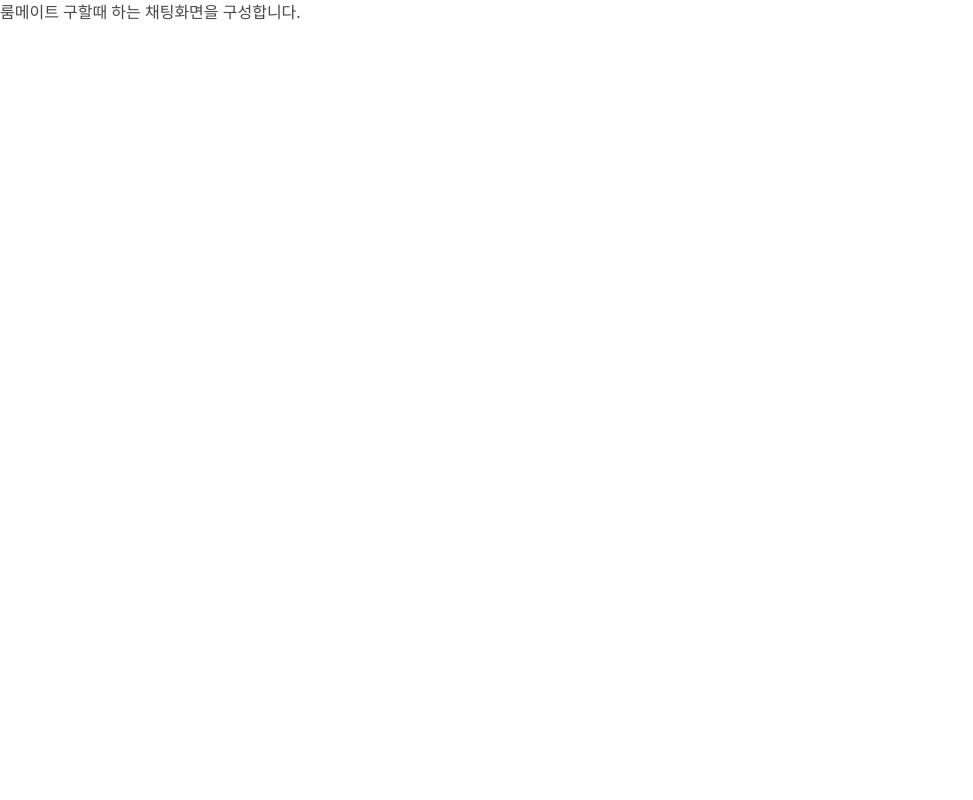
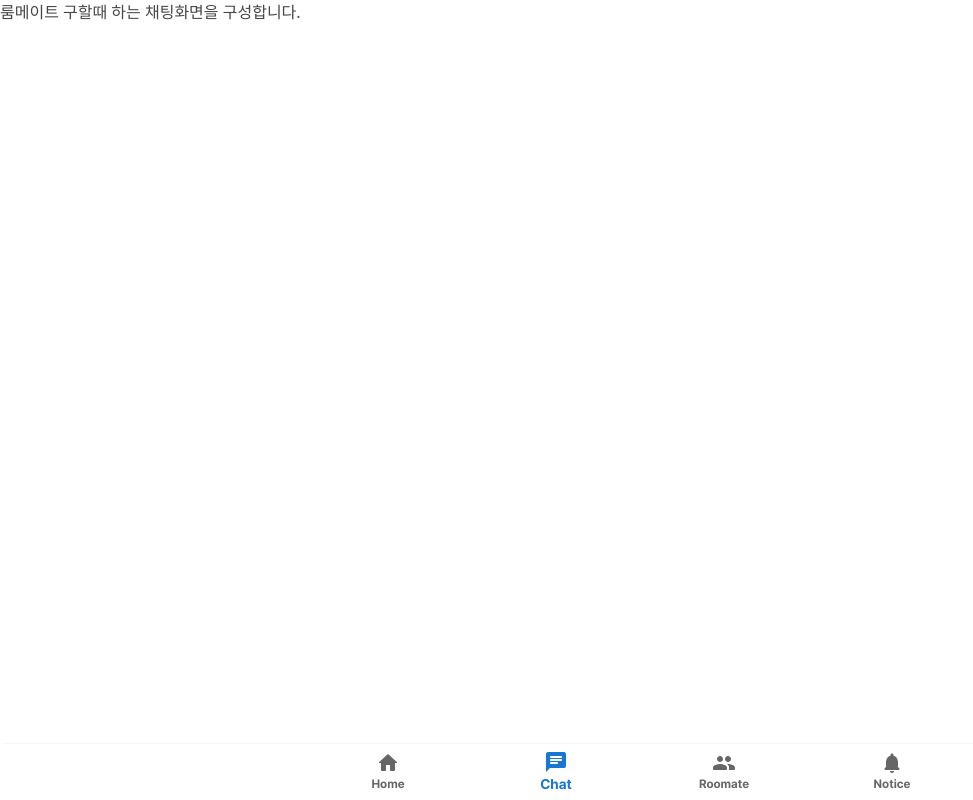
Before and after one commit to causyj/Roomate-FE, a React (Create React App) app: page /chat in a window 1280 px wide. Shown: the whole page, without its empty margins (0-973 px from the left). Built offline with nearby package versions, Linux system fonts and the light colour scheme.

Commit message:
Updated BottomNavBar.tsx : added page route

```diff
--- a/src/App.tsx
+++ b/src/App.tsx
@@ -15,7 +15,7 @@ import BottomNavbar from './components/BottomNavBar/BottomNavBar'
 const Router = createBrowserRouter([
   {
       path: '/',
-      element:<><BottomNavbar/><Home/></>
+      element:<Home/>
   },
   {
     path: '/login',
@@ -44,7 +44,7 @@ const Router = createBrowserRouter([
 },
   {
       path: '/chat',
-      element: <Chat/>,
+      element: <><BottomNavbar/><Chat/></>,
   },
   {
       path: '/roomateoption',
@@ -67,4 +67,4 @@ const Router = createBrowserRouter([
 
 ])
 
-export const ProjectRouter = () => <RouterProvider router={Router} />
+export const ProjectRouter = () => <><BottomNavbar/><RouterProvider router={Router} /></>
--- a/src/components/BottomNavBar/BottomNavBar.tsx
+++ b/src/components/BottomNavBar/BottomNavBar.tsx
@@ -5,13 +5,27 @@ import Home from "@mui/icons-material/HomeRounded";
 import Chat from '@mui/icons-material/ChatRounded';
 import People from '@mui/icons-material/PeopleRounded'
 import Notice from '@mui/icons-material/NotificationsRounded';
+import { useLocation } from "react-router-dom";
 import { Paper } from "@mui/material";
+import { Link } from "react-router-dom";
+import { useEffect } from "react";
+const BottomNavbar = (): React.ReactElement => {
+  const [value, setValue] = React.useState(0);
+  const pathname = window.location.pathname;
+  useEffect(() => {
+    if (pathname === '/') {
+      setValue(0);
+    } else if (pathname === '/chat') {
+      setValue(1);
+    } else if (pathname === '/roomatelist') {
+      setValue(2);
+    }else if (pathname === '/notice') {
+        setValue(3);
+      }
+  }, [pathname]);
+  return (
 
 
-const BottomNavbar = (): React.ReactElement => {
-  const [value, setValue] = React.useState(0);
-
-  return (
     <Paper style={{ position: 'fixed', bottom: 0, width: '100%'} } >
 
         <BottomNavigation
@@ -22,22 +36,22 @@ const BottomNavbar = (): React.ReactElement => {
         }}
         >
         <BottomNavigationAction
-            label="Home"
+            label={<div className="font-['700']">Home</div>}
+            icon={<Home />}
             href='/'
-            icon={<Home />}
         />
         <BottomNavigationAction
-            label="Chat"
+            label={<div className="font-['700']">Chat</div>}
             icon={<Chat />}
             href='/chat'
         />
         <BottomNavigationAction
-            label="Roomate"
+            label={<div className="font-['700']">Roomate</div>}
             href='/roomatelist'
             icon={<People />}
         />
         <BottomNavigationAction
-            label="Notice"
+            label={<div className="font-['700']">Notice</div>}
             href='/notice'
             icon={<Notice/>}
         />
@@ -47,3 +61,50 @@ const BottomNavbar = (): React.ReactElement => {
 };
 
 export default BottomNavbar;
+// import * as React from "react";
+// import BottomNavigation from "@mui/material/BottomNavigation";
+// import BottomNavigationAction from "@mui/material/BottomNavigationAction";
+// import Home from "@mui/icons-material/HomeRounded";
+// import Chat from '@mui/icons-material/ChatRounded';
+// import People from '@mui/icons-material/PeopleRounded'
+// import Notice from '@mui/icons-material/NotificationsRounded';
+// import { Paper } from "@mui/material";
+// const BottomNavbar = (): React.ReactElement => {
+//   const [value, setValue] = React.useState(0);
+
+//   return (
+//     <Paper style={{ position: 'fixed', bottom: 0, width: '100%'} } >
+
+//         <BottomNavigation
+//         showLabels
+//         value={value}
+//         onChange={(event, newValue) => {
+//             setValue(newValue);
+//         }}
+//         >
+//         <BottomNavigationAction
+//             label={<div className="font-['700']">Home</div>}
+//             href='/'
+//             icon={<Home />}
+//         />
+//         <BottomNavigationAction
+//             label={<div className="font-['700']">Chat</div>}
+//             icon={<Chat />}
+//             href='/chat'
+//         />
+//         <BottomNavigationAction
+//             label={<div className="font-['700']">Roomate</div>}
+//             href='/roomatelist'
+//             icon={<People />}
+//         />
+//         <BottomNavigationAction
+//             label={<div className="font-['700']">Notice</div>}
+//             href='/notice'
+//             icon={<Notice/>}
+//         />
+//         </BottomNavigation>
+//         </Paper>
+//   );
+// };
+
+// export default BottomNavbar;
```
